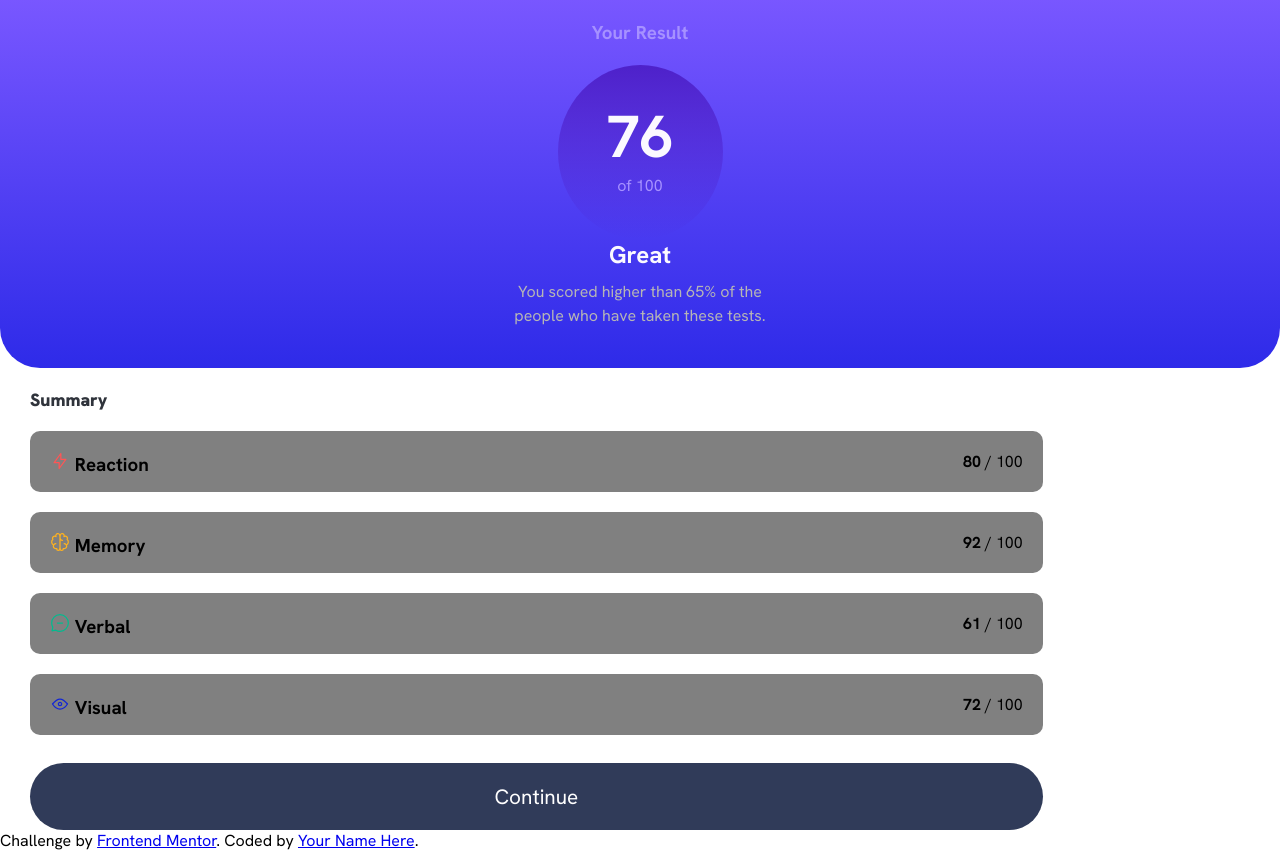
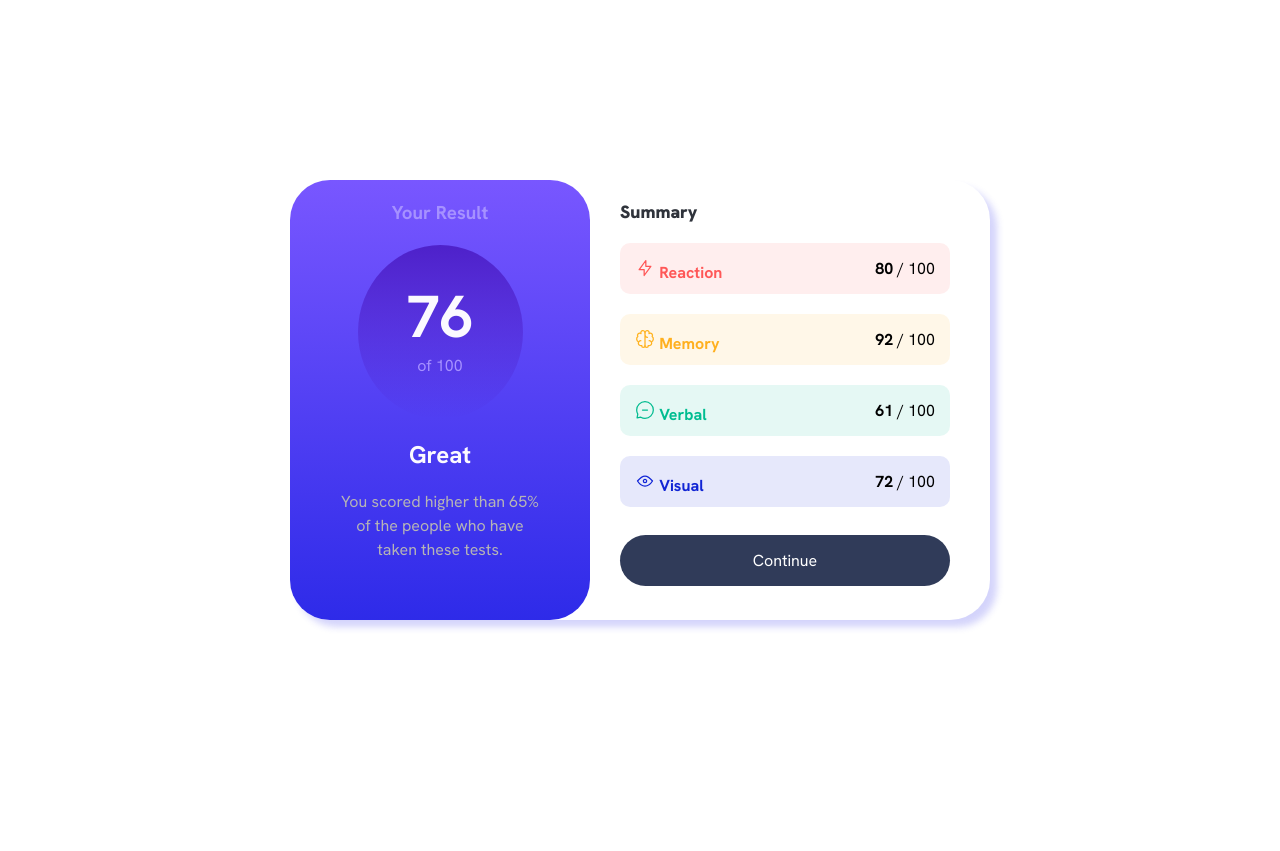
Before and after one commit to drk-Arthur/Results-summary-component, a plain HTML site: page index.html in a window 1280 px wide. After the commit the page ends 800 px from the top, so only its background shows below. Drawn offline with Linux system fonts and the light colour scheme.

Commit message:
creating media-query file and style

```diff
--- a/index.html
+++ b/index.html
@@ -6,6 +6,7 @@
   <link rel="icon" type="image/png" sizes="32x32" href="./assets/images/favicon-32x32.png">
   <title>Frontend Mentor | Results summary component</title>
   <link rel="stylesheet" href="styles/style.css">
+  <link rel="stylesheet" href="styles/media-query.css">
 </head>
 <body>
   <main>
@@ -20,28 +21,30 @@
     </div>
     <div id="summary">
       <h2>Summary</h2>
-      <div class="summary-score">
-        <h3><img src="assets/images/icon-reaction.svg" alt="Reaction Icon"> Reaction</h3>
+      <div id="reaction" class="summary-score">
+        <h3 id="reaction"><img src="assets/images/icon-reaction.svg" alt="Reaction Icon"> Reaction</h3>
         <p><strong>80</strong> / 100</p>
       </div>
-      <div class="summary-score">
-        <h3><img src="assets/images/icon-memory.svg" alt="Memory icon"> Memory</h3>
+      <div id="memory" class="summary-score">
+        <h3 id="memory"><img src="assets/images/icon-memory.svg" alt="Memory icon"> Memory</h3>
         <p><strong>92</strong> / 100</p>
       </div>
-      <div class="summary-score">
-        <h3><img src="assets/images/icon-verbal.svg" alt="Verbal icon"> Verbal</h3>
+      <div id="verbal" class="summary-score">
+        <h3 id="verbal"><img src="assets/images/icon-verbal.svg" alt="Verbal icon"> Verbal</h3>
         <p><strong>61</strong> / 100</p>
       </div>
-      <div class="summary-score">
-        <h3><img src="assets/images/icon-visual.svg" alt="Visual icon"> Visual</h3>
+      <div id="visual" class="summary-score">
+        <h3 id="visual"><img src="assets/images/icon-visual.svg" alt="Visual icon"> Visual</h3>
         <p><strong>72</strong> / 100</p>
       </div>
       <div id="continue"><a href="#" id="continue">Continue</a></div>
 
     </div>
-    <div class="attribution">
+
+
+    <!--<div class="attribution">
       Challenge by <a href="https://www.frontendmentor.io?ref=challenge" target="_blank">Frontend Mentor</a>.
-      Coded by <a href="#">Your Name Here</a>.
+      Coded by <a href="#">Your Name Here</a>. -->
     </div>
   </main>
 </body>
--- /dev/null
+++ b/styles/media-query.css
@@ -0,0 +1,70 @@
+@charset "UTF-8";
+
+@media screen and (min-width: 768px) {
+
+    main {
+        display: flex;
+        position: absolute;
+        top: 50%;
+        left: 50%;
+        transform: translate(-50%, -50%);
+        box-shadow: 7px 7px 7px hsla(241, 81%, 54%, 0.205);
+        border-radius: 40px;
+
+    }
+
+    div#result {
+        float: left;
+        border-radius: 40px;
+        height: 400px;
+        width: 260px;
+    }
+
+    div#result > p {
+        color: #b6b5b5;
+        display: inline-block;
+        width: 200px;
+        text-align: center;
+        line-height: 1.5em;
+    }
+
+    div#result > h2 {
+        margin-bottom: 20px;
+        margin-top: 20px;
+    }
+
+    div#summary {
+        float: right;
+        width: 370px;
+        height: 390px;
+        border-radius: 20px;
+
+        transition-duration: 1s;
+    }
+
+    div.summary-score {
+        padding: 15px;
+        background-color: gray;
+        margin-top: 20px;
+        width: 300px;
+        border-radius: 10px;
+        text-align: right;
+    }
+
+    div#continue {
+        width: 300px;
+        padding: 15px;
+        text-align: center;
+        background: #303B59;
+        align-items: center;
+        border-radius: 50px;
+    }
+
+    div#continue > a{
+        font-size: 1em;
+    }
+
+    div#summary  h3 {
+        font-size: 1em;
+    }
+}
--- a/styles/style.css
+++ b/styles/style.css
@@ -109,3 +109,32 @@ div#continue > a {
     color: white;
     font-size: 1.3em;
 }
+
+
+h3#reaction {
+    color: hsl(0, 100%, 67%);
+}
+div#reaction {
+    background-color: hsla(0, 100%, 67%, 0.103);
+}
+
+h3#memory {
+    color: hsl(39, 100%, 56%);
+}
+div#memory {
+    background-color: hsla(39, 100%, 56%, 0.103);
+}
+
+h3#verbal {
+    color: hsl(166, 100%, 37%);
+}
+div#verbal {
+    background-color: hsla(166, 100%, 37%, 0.103);
+}
+
+h3#visual {
+    color: hsl(234, 85%, 45%);
+}
+div#visual {
+    background-color: hsla(234, 85%, 45%, 0.103);
+}
```
